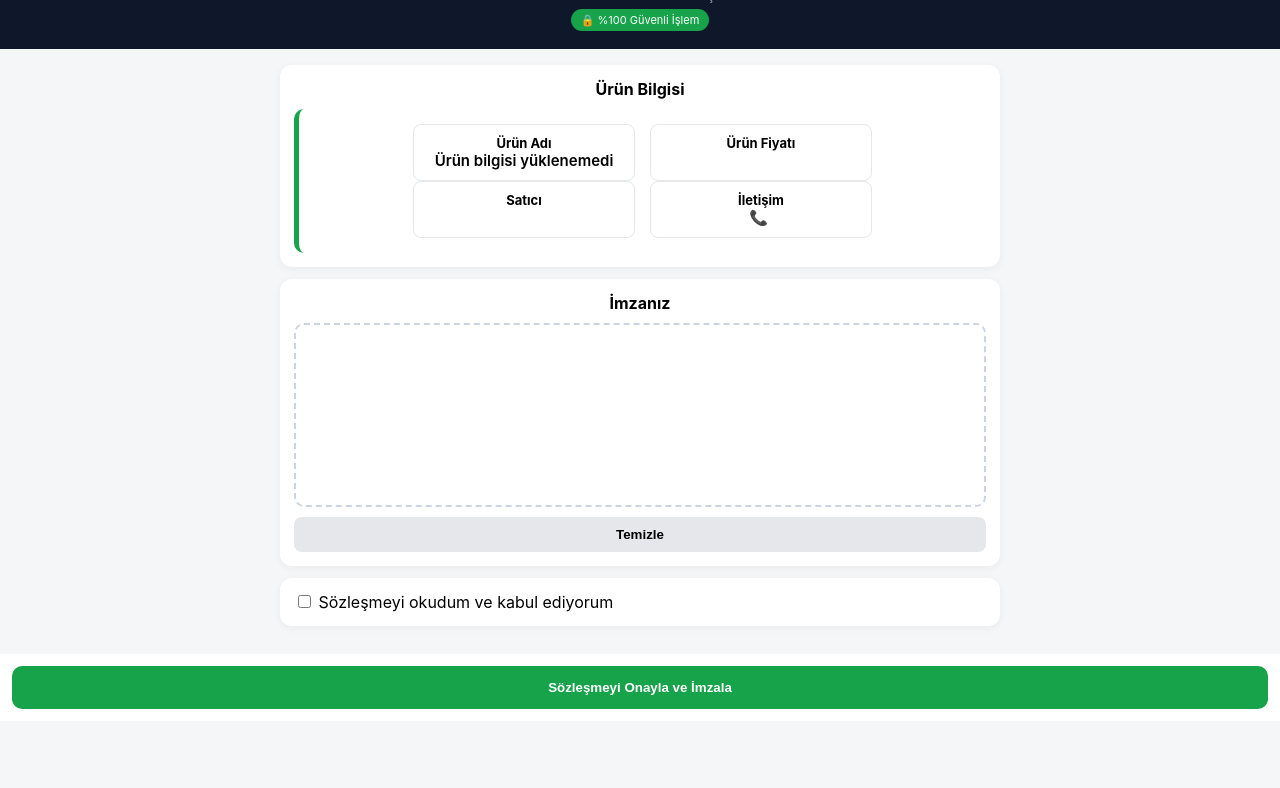
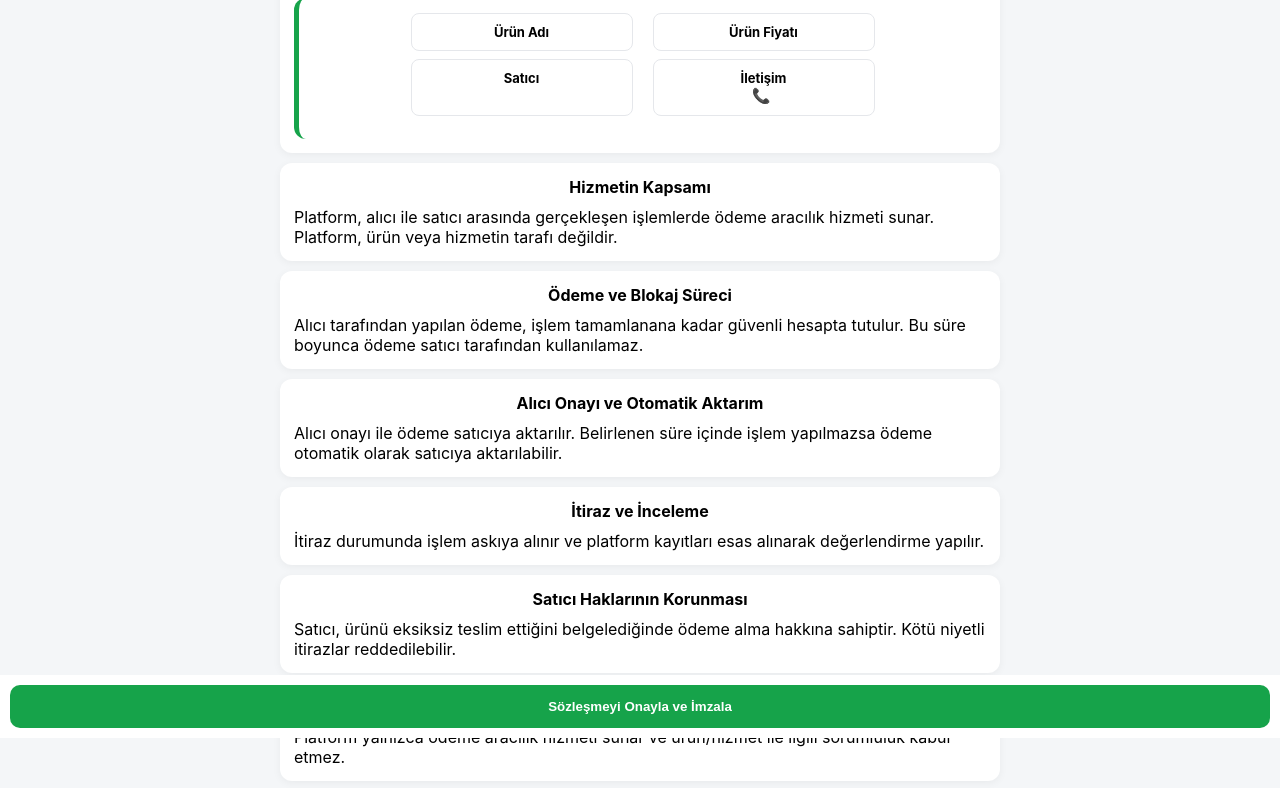
Before and after one commit to telegramtestinbots1/sozlesme-site, a plain HTML site: page index.html in a window 1280 px wide. Shown: the part 62-850 px from the top of the page. Before the commit the page ends 800 px from the top, so only its background shows below. Drawn offline with nearby package versions, Linux system fonts and the light colour scheme; no server answers.

Commit message:
Update index.html

```diff
--- a/index.html
+++ b/index.html
@@ -16,6 +16,11 @@ body {
 .header {
     background:#0f172a;
     padding:18px 12px;
+}
+.header-center {
+    display:flex;
+    flex-direction:column;
+    align-items:center;
     text-align:center;
 }
 .logo { height:28px; }
@@ -27,7 +32,6 @@ body {
     font-size:11px;
     padding:4px 10px;
     border-radius:999px;
-    display:inline-block;
 }
 
 /* CONTAINER */
@@ -42,7 +46,7 @@ body {
     background:white;
     border-radius:12px;
     padding:14px;
-    margin-bottom:12px;
+    margin-bottom:10px;
     box-shadow:0 2px 8px rgba(0,0,0,0.05);
 }
 
@@ -52,20 +56,21 @@ body {
     margin-bottom:10px;
 }
 
-/* ÜRÜN */
+/* PRODUCT */
 .product-box {
+    background:#fff;
     border-left:5px solid #16a34a;
     padding:15px;
-    border-radius:10px;
+    border-radius:12px;
     text-align:center;
-    background:#fff;
 }
 
 .product-row {
     display:flex;
     justify-content:center;
-    gap:15px;
+    gap:20px;
     flex-wrap:wrap;
+    margin-bottom:8px;
 }
 
 .product-item {
@@ -89,40 +94,22 @@ body {
     margin-right:5px;
 }
 
-/* İMZA */
-.signature-box {
-    border:2px dashed #cbd5e1;
-    border-radius:10px;
-    overflow:hidden;
-    background:#fff;
-}
-
+/* SIGN */
 canvas {
     width:100%;
     height:180px;
-    display:block;
+    border:2px dashed #ccc;
+    border-radius:10px;
 }
 
-/* TEMİZLE BUTONU */
-.clear-btn {
-    margin-top:10px;
-    background:#e5e7eb;
-    border:none;
-    padding:10px;
-    width:100%;
-    border-radius:8px;
-    font-weight:600;
-}
-
-/* BUTON */
+/* BUTTON */
 .actions {
     position:sticky;
     bottom:0;
     background:white;
-    padding:12px;
+    padding:10px;
 }
-
-button.primary {
+button {
     width:100%;
     padding:14px;
     border:none;
@@ -142,7 +129,6 @@ button.primary {
     justify-content:center;
     align-items:center;
 }
-
 .modal-box {
     background:white;
     padding:20px;
@@ -153,12 +139,6 @@ button.primary {
 </head>
 
 <body>
-
-<div class="header">
-    <img src="https://upload.wikimedia.org/wikipedia/tr/archive/5/51/20121213095814%21Sahibinden-2010-200px.jpg" class="logo">
-    <div class="sub">Param Güvende Hizmet Sözleşmesi</div>
-    <div class="secure-badge">🔒 %100 Güvenli İşlem</div>
-</div>
 
 <div class="container">
 
@@ -171,7 +151,7 @@ button.primary {
 <div class="product-row">
 <div class="product-item">
 <div class="product-label">Ürün Adı</div>
-<div id="pname" class="product-value">Yükleniyor...</div>
+<div id="pname" class="product-value"></div>
 </div>
 
 <div class="product-item">
@@ -198,15 +178,27 @@ button.primary {
 </div>
 </div>
 
+<!-- SÖZLEŞME -->
+<div class="card"><div class="title">Hizmetin Kapsamı</div><div>Platform, alıcı ile satıcı arasında gerçekleşen işlemlerde ödeme aracılık hizmeti sunar. Platform, ürün veya hizmetin tarafı değildir.</div></div>
+
+<div class="card"><div class="title">Ödeme ve Blokaj Süreci</div><div>Alıcı tarafından yapılan ödeme, işlem tamamlanana kadar güvenli hesapta tutulur. Bu süre boyunca ödeme satıcı tarafından kullanılamaz.</div></div>
+
+<div class="card"><div class="title">Alıcı Onayı ve Otomatik Aktarım</div><div>Alıcı onayı ile ödeme satıcıya aktarılır. Belirlenen süre içinde işlem yapılmazsa ödeme otomatik olarak satıcıya aktarılabilir.</div></div>
+
+<div class="card"><div class="title">İtiraz ve İnceleme</div><div>İtiraz durumunda işlem askıya alınır ve platform kayıtları esas alınarak değerlendirme yapılır.</div></div>
+
+<div class="card"><div class="title">Satıcı Haklarının Korunması</div><div>Satıcı, ürünü eksiksiz teslim ettiğini belgelediğinde ödeme alma hakkına sahiptir. Kötü niyetli itirazlar reddedilebilir.</div></div>
+
+<div class="card"><div class="title">Platform Sorumluluğu</div><div>Platform yalnızca ödeme aracılık hizmeti sunar ve ürün/hizmet ile ilgili sorumluluk kabul etmez.</div></div>
+
+<div class="card"><div class="title">Gizlilik ve Veri Koruma</div><div>Kullanıcı verileri ilgili mevzuata uygun şekilde korunur.</div></div>
+
+<div class="card"><div class="title">Elektronik Onay</div><div>Bu sözleşme elektronik ortamda onaylanarak yürürlüğe girer ve kayıtlar delil niteliğindedir.</div></div>
+
 <!-- İMZA -->
 <div class="card">
 <div class="title">İmzanız</div>
-
-<div class="signature-box">
 <canvas id="pad"></canvas>
-</div>
-
-<button class="clear-btn" onclick="clearPad()">Temizle</button>
 </div>
 
 <div class="card">
@@ -219,7 +211,7 @@ button.primary {
 </div>
 
 <div class="actions">
-<button class="primary" onclick="send()">Sözleşmeyi Onayla ve İmzala</button>
+<button onclick="send()">Sözleşmeyi Onayla ve İmzala</button>
 </div>
 
 <!-- MODAL -->
@@ -233,54 +225,31 @@ button.primary {
 <script src="https://cdn.jsdelivr.net/npm/signature_pad@4.0.0/dist/signature_pad.umd.min.js"></script>
 
 <script>
-const canvas = document.getElementById("pad");
-const pad = new SignaturePad(canvas);
+const pad = new SignaturePad(document.getElementById("pad"));
 
-/* CANVAS FIX (kayma çözümü) */
-function resizeCanvas(){
- const ratio = Math.max(window.devicePixelRatio || 1, 1);
- canvas.width = canvas.offsetWidth * ratio;
- canvas.height = canvas.offsetHeight * ratio;
- canvas.getContext("2d").scale(ratio, ratio);
- pad.clear();
-}
-window.addEventListener("resize", resizeCanvas);
-resizeCanvas();
-
-/* TEMİZLE */
-function clearPad(){
- pad.clear();
-}
-
-/* MODAL */
 function showModal(text){
  document.getElementById("modalText").innerText = text;
  document.getElementById("modal").style.display = "flex";
 }
+
 function closeModal(){
  document.getElementById("modal").style.display = "none";
 }
 
-/* ÜRÜN ÇEK (HATA DÜZELTİLDİ) */
+// ÜRÜN
 fetch("https://telegram-product-system.onrender.com/product")
-.then(r=>{
- if(!r.ok) throw new Error();
- return r.json();
-})
+.then(r=>r.json())
 .then(d=>{
  let price = d.price || "-";
- if(!price.toLowerCase().includes("tl")) price += " TL";
+ if (!price.toLowerCase().includes("tl")) price += " TL";
 
- document.getElementById("pname").innerText = d.name || "-";
+ document.getElementById("pname").innerText = d.name;
  document.getElementById("pprice").innerText = price;
- document.getElementById("pseller").innerText = d.seller || "-";
- document.getElementById("pphone").innerText = d.phone || "-";
-})
-.catch(()=>{
- document.getElementById("pname").innerText = "Ürün bilgisi yüklenemedi";
+ document.getElementById("pseller").innerText = d.seller;
+ document.getElementById("pphone").innerText = d.phone;
 });
 
-/* GÖNDER */
+// GÖNDER
 function send(){
 
  if(!document.getElementById("check").checked){
```
